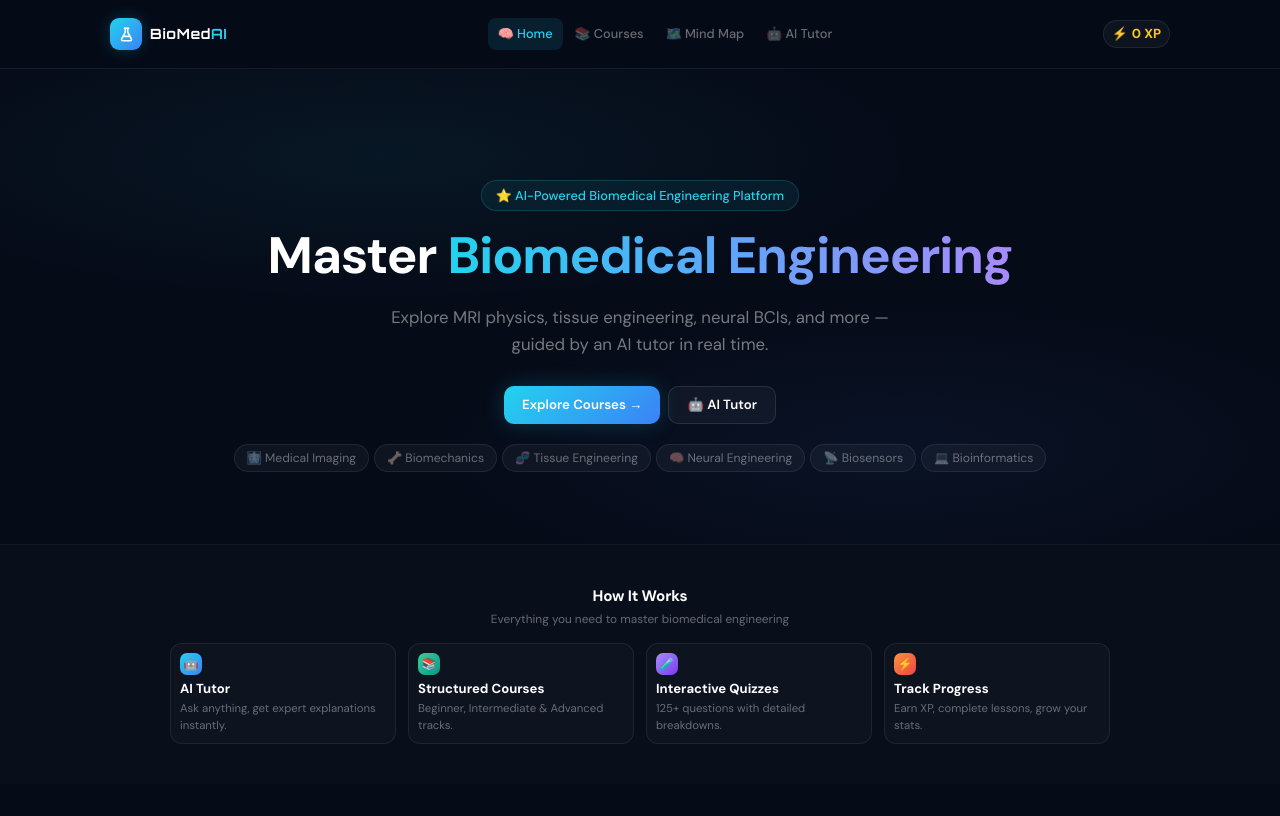
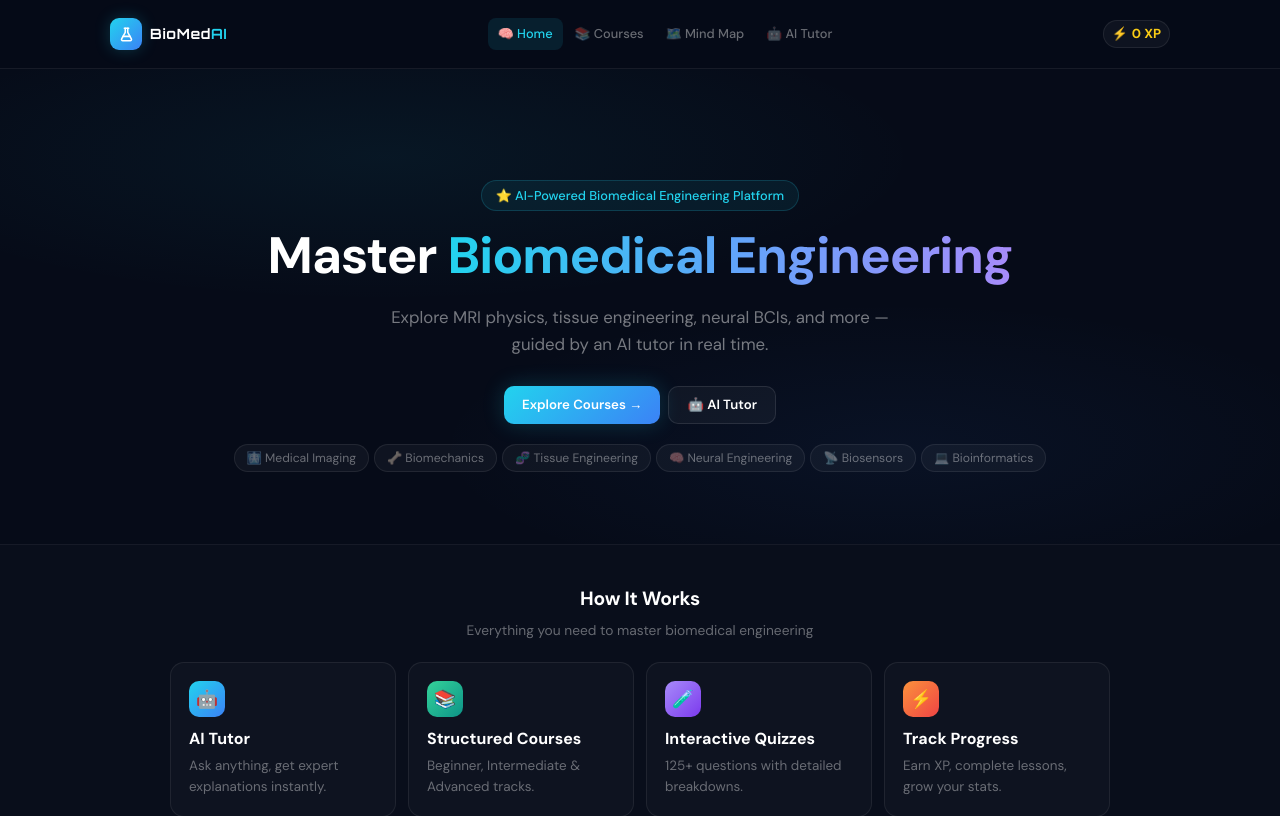
Before and after one commit to AlexandraDigital/bme-beginner-app, a React (Vite) app: page / in a window 1280 px wide. Shown: the top 816 px of the page. Built offline with nearby package versions, Linux system fonts and the light colour scheme.

Commit message:
fix: bigger How It Works section - larger cards, icons, titles, descriptions

```diff
--- a/src/App.jsx
+++ b/src/App.jsx
@@ -50,8 +50,8 @@ const STYLES = `
   .page-section { padding:28px 20px; }
   .page-section-alt { padding:28px 20px; border-top:1px solid rgba(255,255,255,0.05); background:rgba(255,255,255,0.01); }
   .content-wrap { max-width:940px; margin:0 auto; width:100%; }
-  .section-title { font-family:'DM Sans',sans-serif; font-size:0.95rem; font-weight:700; margin-bottom:3px; letter-spacing:-0.01em; }
-  .section-sub { color:rgba(255,255,255,0.38); font-size:0.74rem; }
+  .section-title { font-family:'DM Sans',sans-serif; font-size:1.2rem; font-weight:700; margin-bottom:5px; letter-spacing:-0.01em; }
+  .section-sub { color:rgba(255,255,255,0.38); font-size:0.86rem; }
   .section-header { display:flex; justify-content:space-between; align-items:flex-end; margin-bottom:14px; flex-wrap:wrap; gap:8px; }
 
   /* GRIDS - mobile-first: 2 col */
@@ -242,14 +242,14 @@ function Home({xp,done,quizLog,setPage}){
       </div>
     </section>
     <section className="page-section-alt"><div className="content-wrap">
-        <h2 className="section-title" style={{textAlign:"center",marginBottom:3}}>How It Works</h2>
-        <p className="section-sub" style={{textAlign:"center",marginBottom:14}}>Everything you need to master biomedical engineering</p>
+        <h2 className="section-title" style={{textAlign:"center",marginBottom:6}}>How It Works</h2>
+        <p className="section-sub" style={{textAlign:"center",marginBottom:22}}>Everything you need to master biomedical engineering</p>
         <div className="feature-grid">
           {[{e:"🤖",t:"AI Tutor",d:"Ask anything, get expert explanations instantly.",g:"#22d3ee,#3b82f6"},{e:"📚",t:"Structured Courses",d:"Beginner, Intermediate & Advanced tracks.",g:"#34d399,#0d9488"},{e:"🧪",t:"Interactive Quizzes",d:"125+ questions with detailed breakdowns.",g:"#a78bfa,#7c3aed"},{e:"⚡",t:"Track Progress",d:"Earn XP, complete lessons, grow your stats.",g:"#fb923c,#ef4444"}].map(f=>(
-            <div key={f.t} style={{background:"rgba(255,255,255,0.025)",border:"1px solid rgba(255,255,255,0.07)",borderRadius:12,padding:9}}>
-              <div style={{width:22,height:22,borderRadius:7,background:`linear-gradient(135deg,${f.g})`,display:"flex",alignItems:"center",justifyContent:"center",fontSize:"0.75rem",marginBottom:4}}>{f.e}</div>
-              <h3 style={{fontWeight:700,marginBottom:2,fontSize:"0.82rem",fontFamily:"'DM Sans',sans-serif"}}>{f.t}</h3>
-              <p style={{color:"rgba(255,255,255,0.38)",fontSize:"0.71rem",lineHeight:1.5}}>{f.d}</p>
+            <div key={f.t} style={{background:"rgba(255,255,255,0.025)",border:"1px solid rgba(255,255,255,0.07)",borderRadius:14,padding:18}}>
+              <div style={{width:36,height:36,borderRadius:10,background:`linear-gradient(135deg,${f.g})`,display:"flex",alignItems:"center",justifyContent:"center",fontSize:"1.1rem",marginBottom:10}}>{f.e}</div>
+              <h3 style={{fontWeight:700,marginBottom:5,fontSize:"1.0rem",fontFamily:"'DM Sans',sans-serif"}}>{f.t}</h3>
+              <p style={{color:"rgba(255,255,255,0.38)",fontSize:"0.84rem",lineHeight:1.55}}>{f.d}</p>
             </div>
           ))}
         </div>
```
